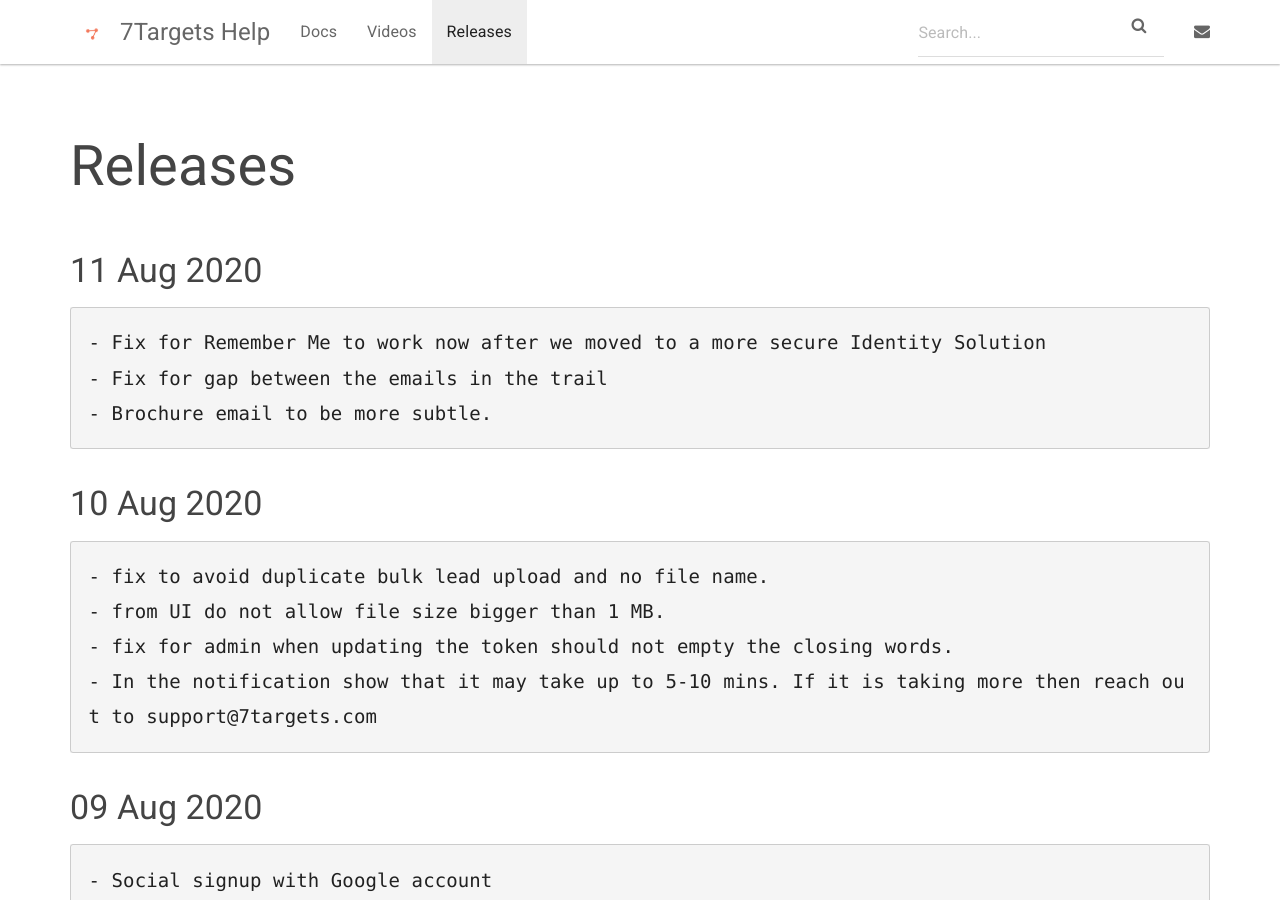
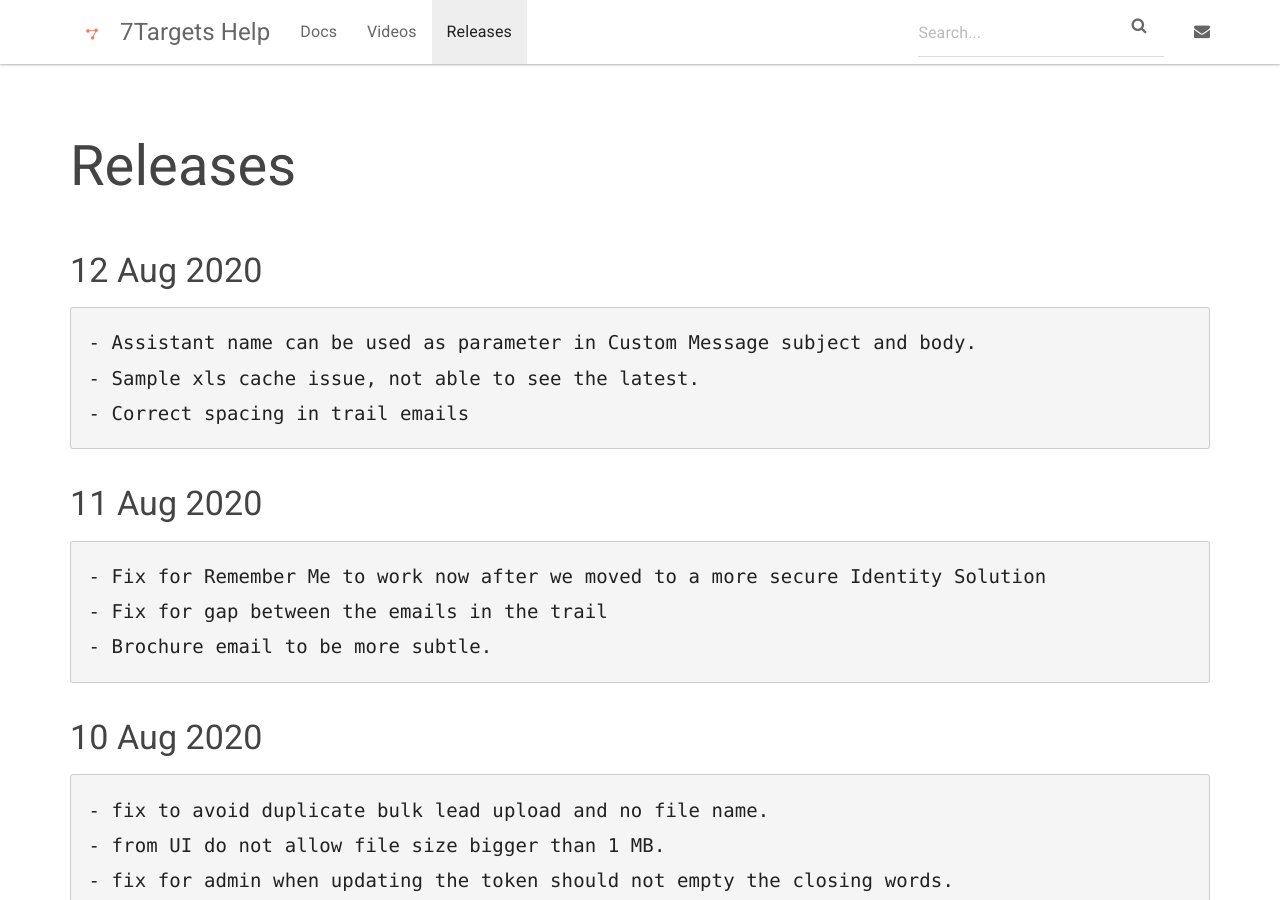
Before and after one commit to shrutisharma27/7targets-docs, a Jekyll site: the page built from docs/_releases/index.md, in a window 1280 px wide and 900 px high. Built offline with Jekyll 4.4.1, drawn with Linux system fonts in a browser that asks for light colours.

Commit message:
version upgrade

````diff
--- a/docs/_releases/index.md
+++ b/docs/_releases/index.md
@@ -3,6 +3,12 @@
 permalink: /releases/home/
 redirect_from: /releases/index.html
 ---
+### 12 Aug 2020
+```
+- Assistant name can be used as parameter in Custom Message subject and body.
+- Sample xls cache issue, not able to see the latest.
+- Correct spacing in trail emails
+```
 ### 11 Aug 2020
 ```
 - Fix for Remember Me to work now after we moved to a more secure Identity Solution
````
